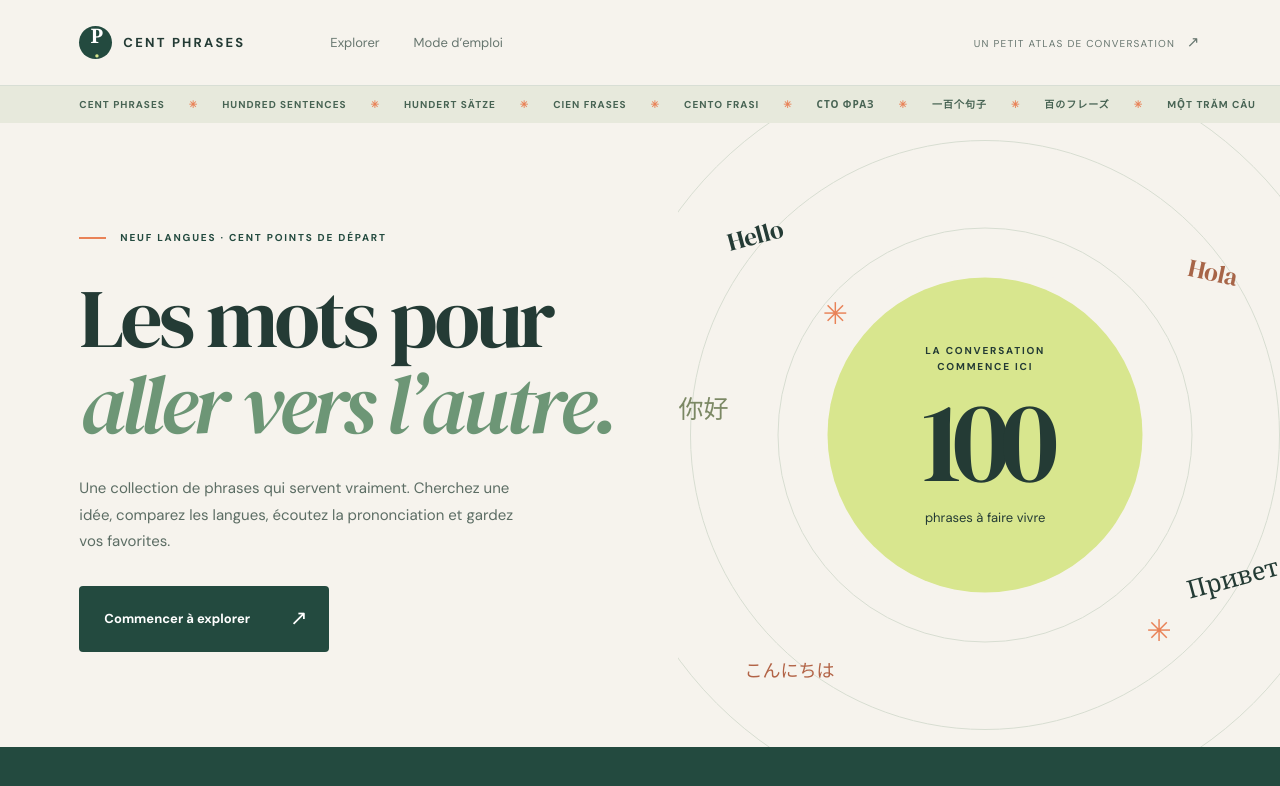
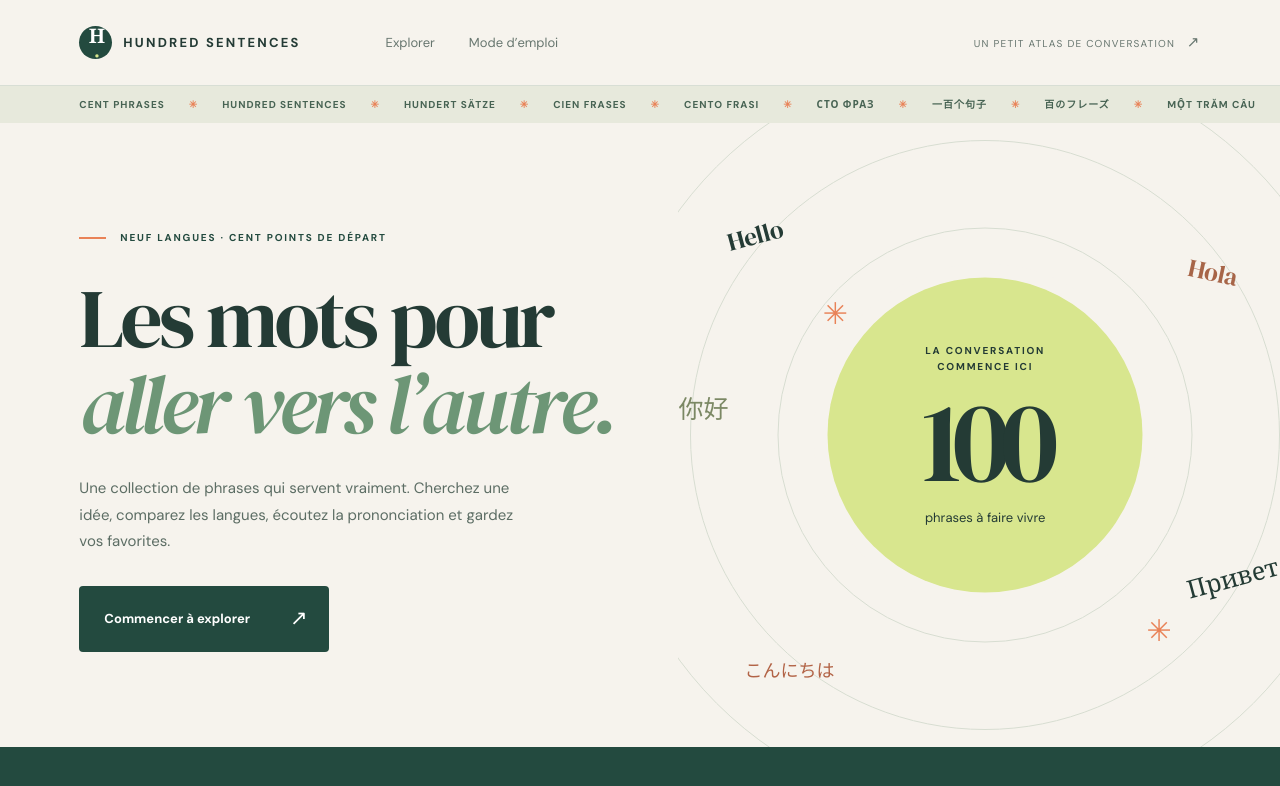
Before and after one commit to seb16120/hundred-sentences, a plain HTML site: page index.html in a window 1280 px wide. Shown: the top 786 px of the page. Drawn offline with Linux system fonts and the light colour scheme.

Commit message:
Name the site Hundred Sentences

```diff
--- a/index.html
+++ b/index.html
@@ -5,7 +5,7 @@
   <meta name="viewport" content="width=device-width, initial-scale=1">
   <meta name="theme-color" content="#f6f3ed">
   <meta name="description" content="Cent phrases utiles en neuf langues, à lire, écouter et retenir.">
-  <title>Cent phrases, Hundred sentences, Hundert Sätze, Cien frases, Cento frasi, Сто фраз, 一百个句子, 百のフレーズ, Một trăm câu</title>
+  <title>Hundred Sentences — Cent phrases, Hundert Sätze, Cien frases, Cento frasi, Сто фраз, 一百个句子, 百のフレーズ, Một trăm câu</title>
   <link rel="stylesheet" href="./style.css">
   <script src="./phrases.js" defer></script>
   <script src="./app.js" defer></script>
@@ -13,7 +13,7 @@
 <body>
   <div class="page">
     <header class="topbar">
-      <a class="brand" href="#accueil" aria-label="Cent phrases, accueil"><span class="brand-mark">P<span>·</span></span><span><strong>CENT PHRASES</strong></span></a>
+      <a class="brand" href="#accueil" aria-label="Hundred Sentences, accueil"><span class="brand-mark">H<span>·</span></span><span><strong>HUNDRED SENTENCES</strong></span></a>
       <nav aria-label="Navigation principale"><a href="#phrases">Explorer</a><a href="#mode-emploi">Mode d’emploi</a></nav>
       <div class="topbar-tag">UN PETIT ATLAS DE CONVERSATION <span>↗</span></div>
     </header>
@@ -52,7 +52,7 @@
 
       <section class="how" id="mode-emploi"><span class="section-kicker">02 / MODE D’EMPLOI</span><h2>Écouter. Répéter.<br><em>Se lancer.</em></h2><div class="how-grid"><div><span>01</span><h3>Trouvez une phrase</h3><p>Parcourez les thèmes ou cherchez un mot dans n’importe quelle langue.</p></div><div><span>02</span><h3>Écoutez-la</h3><p>Appuyez sur le haut-parleur, puis répétez. Réglez la vitesse selon votre envie.</p></div><div><span>03</span><h3>Gardez-la près de vous</h3><p>Marquez vos phrases favorites. Elles restent dans ce navigateur.</p></div></div><p class="voice-note">La lecture utilise les voix disponibles dans votre navigateur ou sur votre appareil. Certaines langues nécessitent l’installation d’une voix supplémentaire ; aucune piste audio n’est téléchargée avec cette page. Quelques formulations changent selon le genre de la personne qui parle. L’accent vietnamien dépend de la voix installée.</p></section>
     </main>
-    <footer><div class="brand"><span class="brand-mark">P<span>·</span></span><span><strong>CENT PHRASES</strong></span></div><p>Un dictionnaire de phrases à emporter partout.</p><a href="#accueil">REMONTER ↑</a></footer>
+    <footer><div class="brand"><span class="brand-mark">H<span>·</span></span><span><strong>HUNDRED SENTENCES</strong></span></div><p>Un dictionnaire de phrases à emporter partout.</p><a href="#accueil">REMONTER ↑</a></footer>
   </div>
 </body>
 </html>
```
